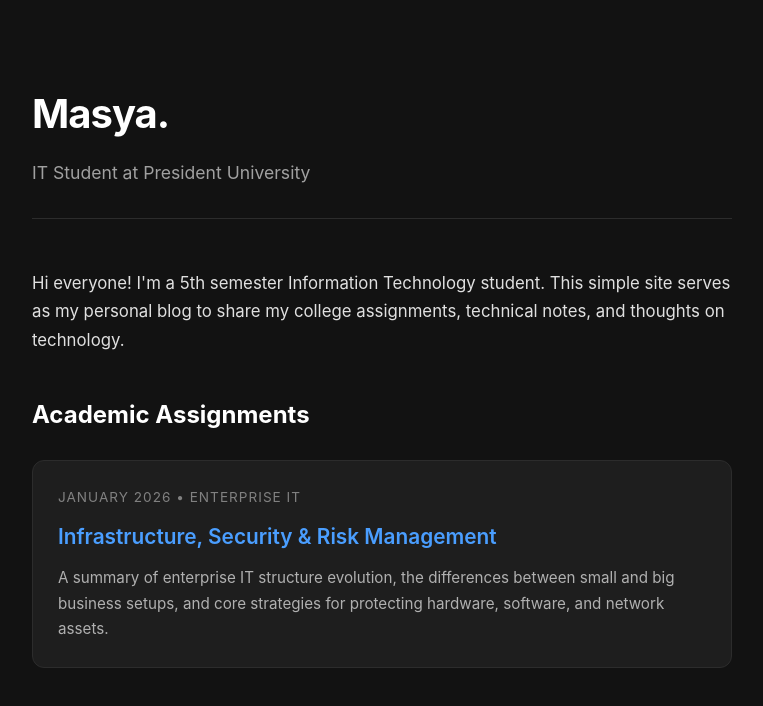
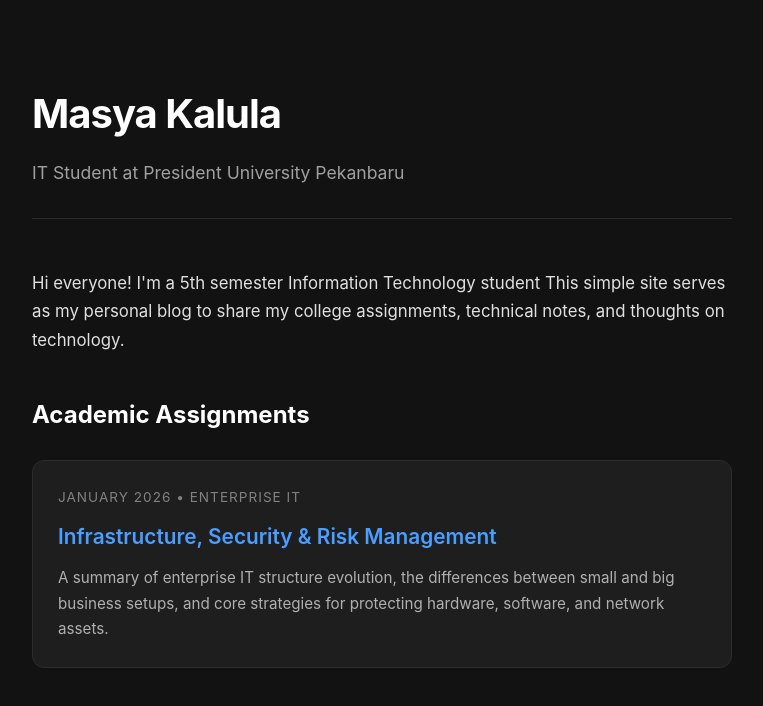
Before and after one commit to masyakll/masyakll.github.io, a plain HTML site: page index.html in a window 1280 px wide. Shown: the whole page, without its empty margins (258-1021 px from the left). Drawn offline with Linux system fonts and the light colour scheme.

Commit message:
Update personal information in index.html

```diff
--- a/index.html
+++ b/index.html
@@ -108,13 +108,13 @@
     <div class="main-container">
 
         <header>
-            <h1>Masya.</h1>
-            <p class="subtitle">IT Student at President University</p>
+            <h1>Masya Kalula</h1>
+            <p class="subtitle">IT Student at President University Pekanbaru</p>
         </header>
 
         <section class="intro-text">
             <p>
-                Hi everyone! I'm a 5th semester Information Technology student.
+                Hi everyone! I'm a 5th semester Information Technology student
                 This simple site serves as my personal blog to share my college assignments, technical notes, and thoughts on technology.
             </p>
         </section>
```
